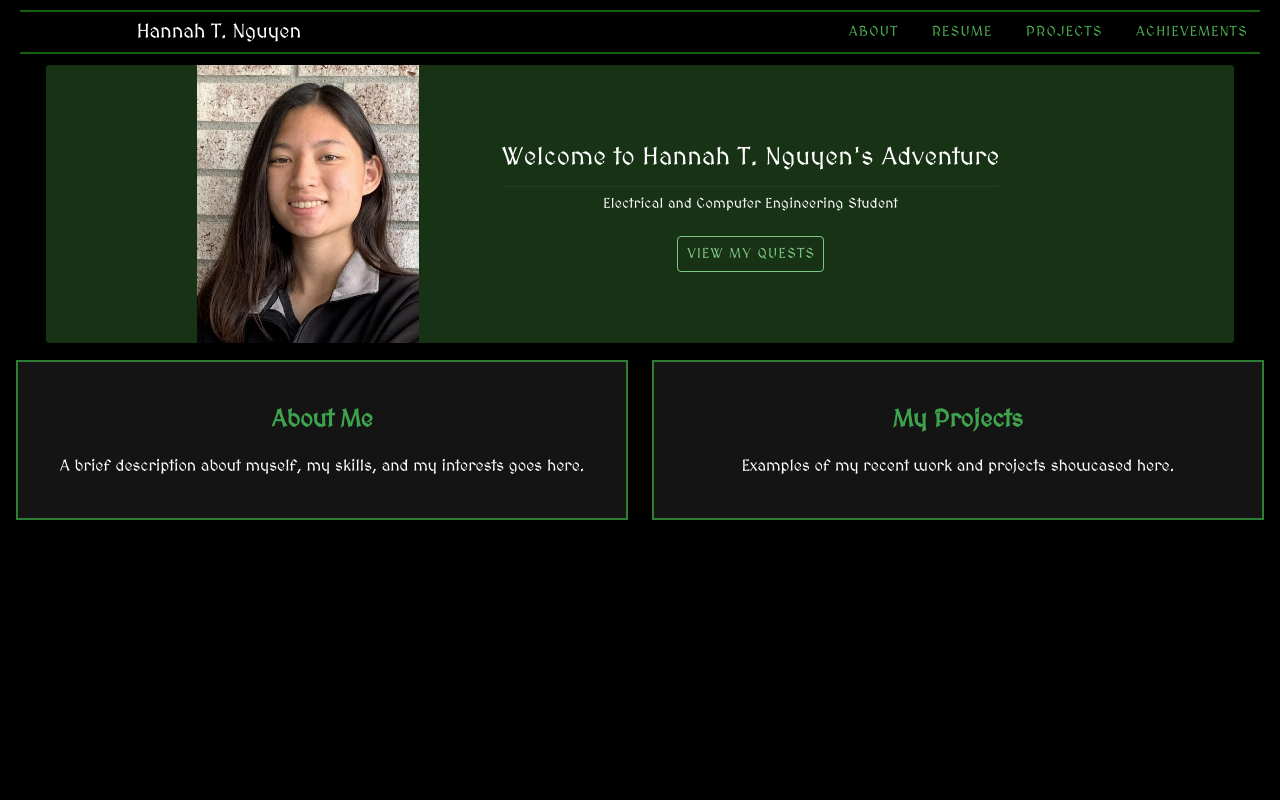
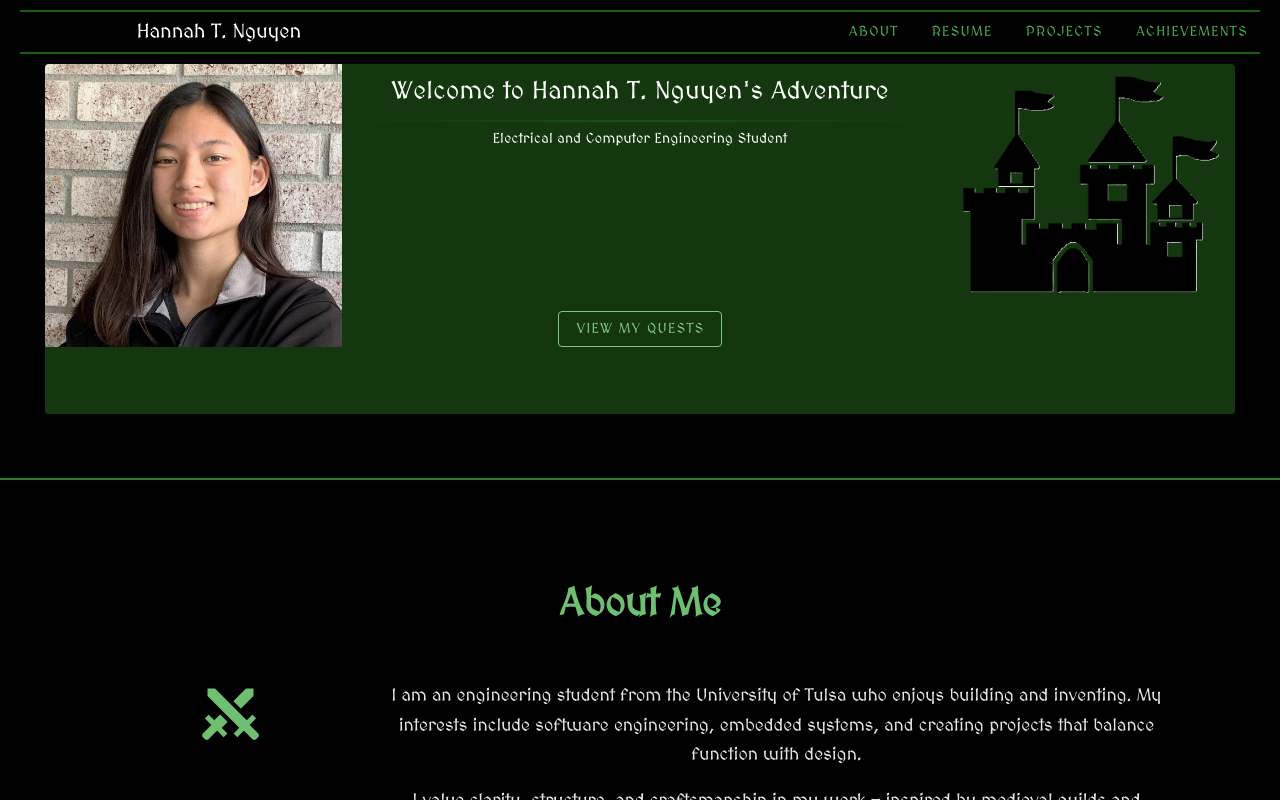
Before and after one commit to TheNguyen07/TheNguyen07.github.io, a Vue app: page / in a window 1280 px wide. Built offline with nearby package versions, Linux system fonts and the light colour scheme.

Commit message:
added sections

```diff
--- a/src/App.vue
+++ b/src/App.vue
@@ -10,7 +10,10 @@
 					<div class="full-empty-space"></div>
 				</v-card>
 			</div> -->
+      <Welcome />
+      <div class="half-empty-space"></div>
       <AboutMe />
+      <Projects />
       <Test2 />
 			<!-- <div class="half-empty-space"></div> -->
 
@@ -43,10 +46,12 @@
 import NavBar from './components/Navigation.vue';
 // import Footer from './components/common/Footer.vue'
 import About from './components/About.vue';
-import AboutMe from './components/AboutMe.vue';
+import Welcome from './components/Welcome.vue';
 // import Projects from './views/Projects.vue'
 // import WorkExperience from './views/WorkExperience.vue'
 import Test2 from './components/Test2.vue';
+import AboutMe from './components/AboutMe.vue';
+import Projects from './components/Projects.vue';
 
 export default {
 	name: 'App',
@@ -54,14 +59,26 @@ export default {
 		NavBar,
 		AboutMe,
     Test2,
+    Welcome,
+    Projects,
 	},
 }
 </script>
 
-<style scoped>
+<style>
 .scroll-offset {
 	scroll-margin-top: -40px;
 }
+
+html,body {
+  height: 100%;
+  overflow-y: auto;
+}
+
+.v-application {
+  overflow-y: visible;
+}
+
 
 @media (max-width: 1919px) {
 	.scroll-offset {
@@ -82,6 +99,24 @@ export default {
 .half-empty-space {
 	height: 5vw;
 }
+
+
+/* Chrome, Edge, Safari */
+::-webkit-scrollbar {
+  width: 0px;
+  height: 0px;
+}
+
+/* Firefox */
+* {
+  scrollbar-width: none;
+}
+
+/* IE / old Edge */
+* {
+  -ms-overflow-style: none;
+}
+
 /*
 h1 {
 	text-align: center;
--- a/src/components/AboutMe.vue
+++ b/src/components/AboutMe.vue
@@ -1,81 +1,58 @@
 <template>
-  <v-container fluid>
-    <v-row>
-      <v-col>
-        <v-card
-          variant="outlined"
-          flat
-          max-width="93%"
-          class="mx-auto d-flex"
-          style="
-            background-color: rgba(23, 50, 20);
-            border-color: black;
-            min-height: 280px;"
-        >
-          <v-row justify="center">
-            <v-col cols="12" md="10" lg="9" xl="8">
-              <v-row no-gutters class="fill-height">
-                <v-col cols="5" sm="4" md="3" lg="3" class="d-flex">
-                  <v-img
-                    src="/src/assets/Professional photo.jpeg"
-                    cover
-                    height="100%"
-                  ></v-img>
-                </v-col>
+  <section class="section-wrapper">
+    <v-container class="content-container">
+      <h2 class="section-title">About Me</h2>
 
-                <v-col
-                  cols="7"
-                  sm="8"
-                  md="9"
-                  lg="9"
-                  class="d-flex flex-column justify-center align-center text-center"
-                >
-                  <v-card-item class="text-center">
-                    <v-card-title class="text-wrap" style="font-size: 25px">
-                      Welcome to Hannah T. Nguyen's Adventure
-                    </v-card-title>
-                    <v-divider color="green" class="my-2"></v-divider>
-                    <v-card-text class="pa-0">
-                      Electrical and Computer Engineering Student
-                    </v-card-text>
-                  </v-card-item>
+      <v-row style="align-content: center;">
+        <v-col cols="12" md="3" class="icon-col">
+          <v-icon size="64" color="#6fbf73">mdi-sword-cross</v-icon>
+        </v-col>
 
-                  <v-card-actions class="mt-1" style="justify-content: center;">
-                    <v-btn
-                      variant="outlined"
-                      color="green-lighten-2"
-                      text="View my Quests"
-                    ></v-btn>
-                  </v-card-actions>
-                </v-col>
-              </v-row>
-            </v-col>
-          </v-row>
-        </v-card>
-      </v-col>
-    </v-row>
-  </v-container>
+        <v-col cols="12" md="9">
+          <p class="section-text">
+            I am an engineering student from the University of Tulsa who enjoys building and inventing.
+            My interests include software engineering, embedded systems,
+            and creating projects that balance function with design.
+          </p>
+
+          <p class="section-text">
+            I value clarity, structure, and craftsmanship in my work —
+            inspired by medieval guilds and timeless design.
+          </p>
+        </v-col>
+      </v-row>
+    </v-container>
+  </section>
 </template>
 
-<script setup>
-</script>
-
 <style scoped>
-/* Force containers to be 100% width at all times */
-.v-container {
-  max-width: none !important;
-  width: 100% !important;
-  padding: 0 !important;
-
+.section-wrapper {
+  width: 100%;
+  background-color: #000000;
+  border-top: 2px solid #2e7d32;
+  border-bottom: 2px solid #2e7d32;
+  padding: 80px 0;
 }
 
-body{
-  font-family: 'MedievalSharp', cursive, serif !important
+.content-container {
+  max-width: 1100px;
 }
 
-@media (min-width: 960px) {
-  .hero-card {
-    min-height: 350px;
-  }
+.section-title {
+  text-align: center;
+  color: #6fbf73;
+  font-size: 2.4rem;
+  margin-bottom: 48px;
+}
+
+.section-text {
+  font-size: 1.1rem;
+  line-height: 1.7;
+  color: #e6e6e6;
+  margin-bottom: 16px;
+}
+
+.icon-col {
+  text-align: center;
 }
 </style>
--- /dev/null
+++ b/src/components/Projects.vue
@@ -0,0 +1,93 @@
+<template>
+  <section class="section-wrapper">
+    <v-container class="content-container">
+      <h2 class="section-title">My Portfolio</h2>
+
+      <v-row>
+        <v-col
+          v-for="project in projects"
+          :key="project.title"
+          cols="12"
+          md="4"
+        >
+          <div class="project-card">
+            <div class="project-image">
+              <v-icon size="48">mdi-image-outline</v-icon>
+            </div>
+
+            <h3>{{ project.title }}</h3>
+            <p>{{ project.description }}</p>
+          </div>
+        </v-col>
+      </v-row>
+    </v-container>
+  </section>
+</template>
+
+<script setup>
+const projects = [
+  {
+    title: 'Project One',
+    description: 'A personal project focused on clean design and structure.'
+  },
+  {
+    title: 'Project Two',
+    description: 'An engineering-focused build using modern tools.'
+  },
+  {
+    title: 'Project Three',
+    description: 'A system designed for reliability and clarity.'
+  }
+]
+</script>
+
+<style scoped>
+.section-wrapper {
+  width: 100%;
+  background-color: #000000;
+  padding: 80px 0;
+}
+
+.content-container {
+  max-width: 1100px;
+}
+
+.section-title {
+  text-align: center;
+  color: #6fbf73;
+  font-size: 2.4rem;
+  margin-bottom: 48px;
+}
+
+.project-card {
+  background-color: #000000;
+  border: 2px solid #2e7d32;
+  padding: 24px;
+  height: 100%;
+  transition: transform 0.2s ease;
+}
+
+.project-card:hover {
+  transform: translateY(-6px);
+}
+
+.project-image {
+  height: 140px;
+  border: 2px solid #3fa34d;
+  display: flex;
+  align-items: center;
+  justify-content: center;
+  margin-bottom: 16px;
+  background-color: #000000;
+}
+
+.project-card h3 {
+  color: #6fbf73;
+  margin-bottom: 8px;
+}
+
+.project-card p {
+  color: #e6e6e6;
+  font-size: 0.95rem;
+}
+</style>
--- /dev/null
+++ b/src/components/Welcome.vue
@@ -0,0 +1,83 @@
+<template>
+  <v-container fluid class="pa-0">
+    <v-row>
+      <v-col>
+        <v-card
+          flat
+          max-width="93%"
+          class="mx-auto hero-card"
+          style="background-color: rgb(20, 55, 15); border-color: green;"
+        >
+          <v-row no-gutters class="fill-height w-100">
+
+            <v-col cols="3" class="pa-0 fill-height d-flex">
+              <v-img
+                src="/src/assets/Professional photo.jpeg"
+                cover
+                height="100%"
+              />
+            </v-col>
+
+            <v-col
+              :cols="mdAndUp ? 6 : 9"
+              class="d-flex flex-column justify-center align-center text-center"
+            >
+              <v-card-title style="font-size: 25px" class="text-wrap">
+                Welcome to Hannah T. Nguyen's Adventure
+              </v-card-title>
+
+              <v-divider class="w-100" color="green-darken-4" opacity=".7" thickness="2" gradient></v-divider>
+
+
+              <v-card-text class="pa-2">
+                Electrical and Computer Engineering Student
+              </v-card-text>
+
+              <v-btn
+                variant="outlined"
+                color="green-lighten-2"
+              >
+                View my Quests
+              </v-btn>
+            </v-col>
+
+            <v-col v-if="mdAndUp" cols="3" class="pa-0 fill-height d-flex">
+              <v-img
+                src="/src/assets/castle.png"
+                cover
+                height="100%"
+              />
+            </v-col>
+
+          </v-row>
+        </v-card>
+
+      </v-col>
+    </v-row>
+  </v-container>
+</template>
+
+<script setup>
+  import { useDisplay } from 'vuetify';
+  const { mdAndUp } = useDisplay();
+</script>
+
+<style scoped>
+/* Force containers to be 100% width at all times */
+.v-container {
+  max-width: none !important;
+  width: 100% !important;
+  padding: 0 !important;
+
+}
+
+body{
+  font-family: 'MedievalSharp', cursive, serif !important
+}
+
+@media (min-width: 960px) {
+  .hero-card {
+    min-height: 350px;
+  }
+}
+</style>
```
Also changed, not shown: src/components/Test.vue (deleted, +0 -30 lines), src/components/testing-sheet.vue (deleted, +0 -21 lines), src/assets/castle.png (added).
